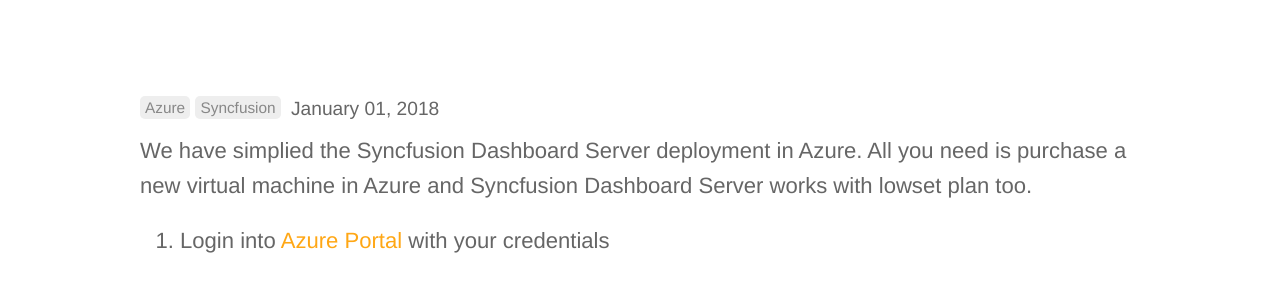
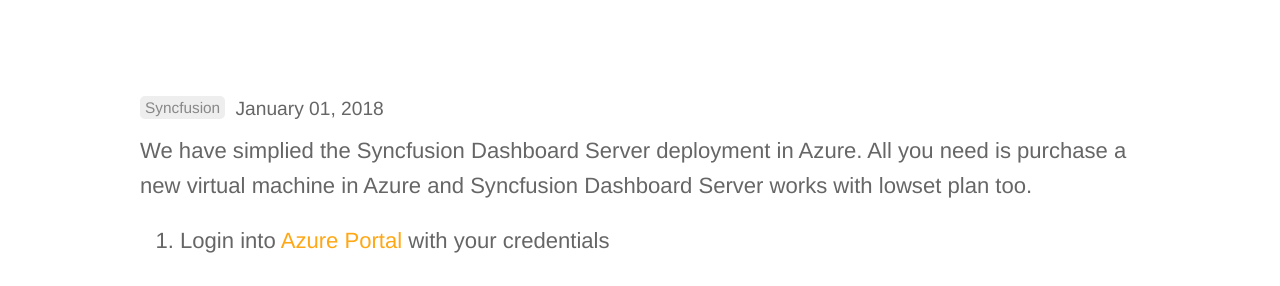
Before and after one commit to arasu-rrk/arasu-rrk.github.io, a Jekyll site: the page built from _posts/2018-01-01-how-to deploy-syncfusion-dashboard-server-in-azure.md, in a window 1280 px wide and 900 px high, scrolled down 355 px. Shown: the part 161-447 px from the top of the window. Built offline with Jekyll 4.4.1, drawn with Linux system fonts in a browser that asks for light colours.

Commit message:
Remove categories

```diff
--- a/_posts/2018-01-01-how-to deploy-syncfusion-dashboard-server-in-azure.md
+++ b/_posts/2018-01-01-how-to deploy-syncfusion-dashboard-server-in-azure.md
@@ -1,7 +1,6 @@
 ---
 title: How to deploy Syncfusion Dashboard Server in Azure?
 categories:
-  - azure
   - syncfusion
 author_staff_member: arasu_rrk
 show_comments: true
```
Also changed, not shown: _posts/2019-12-14-how-to-configure-firewall-in-azure-sql-server.md (+2 -2 lines).
